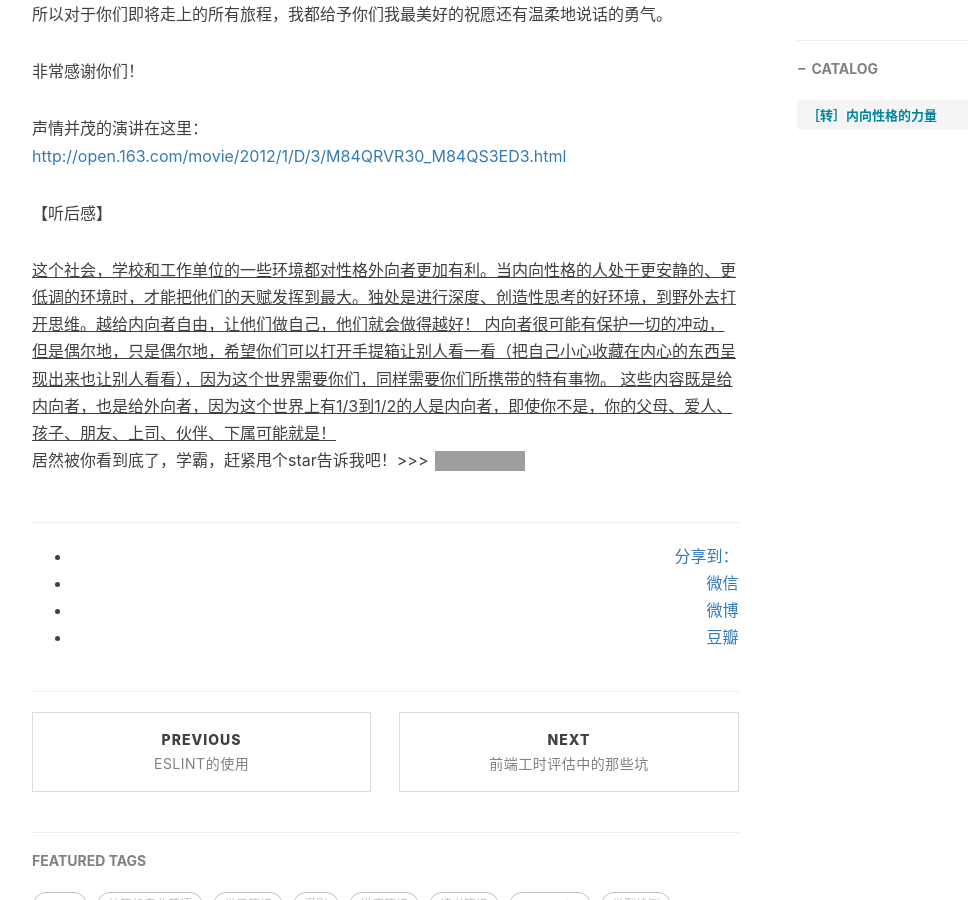
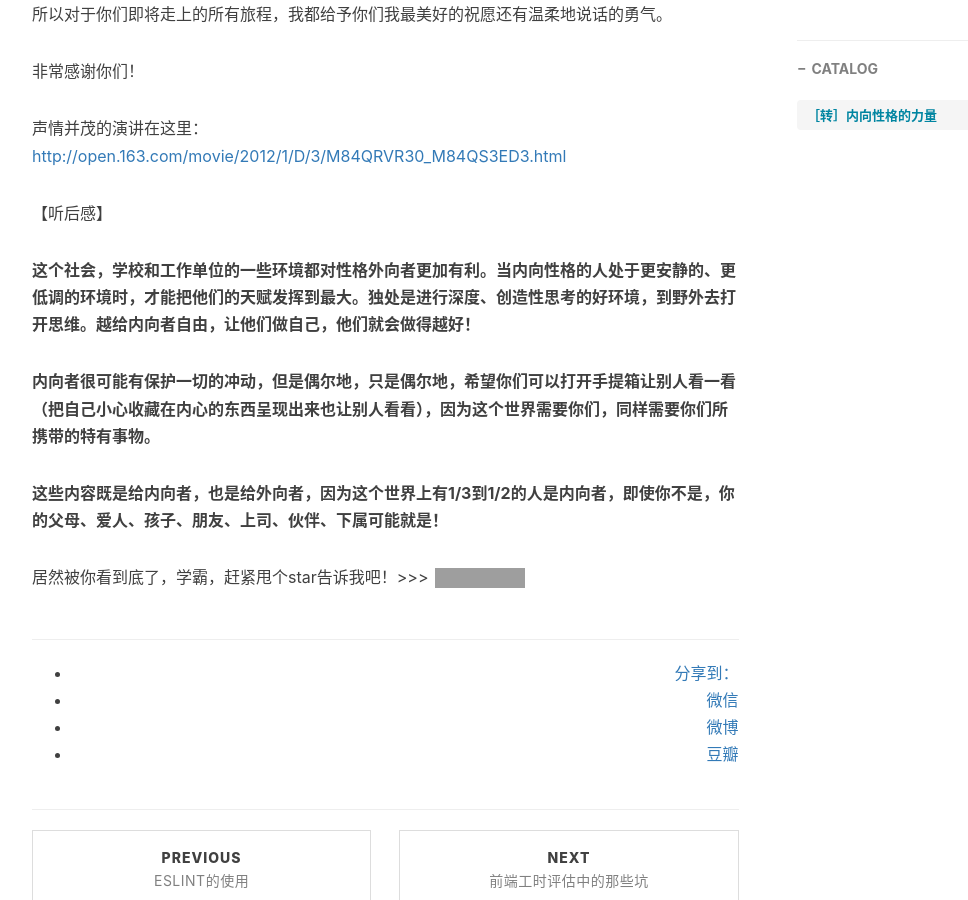
Before and after one commit to mobilesite/mobilesite.github.io, a Jekyll site: the page built from _posts/2016-07-08-the-power-of-introverts.md, in a window 1280 px wide and 900 px high, scrolled down 2929 px. Shown: the whole window, without its empty margins (233-1201 px from the left). Built offline with Jekyll 4.4.1, drawn with Linux system fonts in a browser that asks for light colours; nearby versions of some CDN libraries; comment, search, counter and statistics services are not loaded; grey boxes are pictures that could not be loaded.

Commit message:
'update'

```diff
--- a/_posts/2016-07-08-the-power-of-introverts.md
+++ b/_posts/2016-07-08-the-power-of-introverts.md
@@ -65,10 +65,8 @@ tags:
 
 【听后感】
 
-<div style="text-decoration:underline;">
-这个社会，学校和工作单位的一些环境都对性格外向者更加有利。当内向性格的人处于更安静的、更低调的环境时，才能把他们的天赋发挥到最大。独处是进行深度、创造性思考的好环境，到野外去打开思维。越给内向者自由，让他们做自己，他们就会做得越好！
+**这个社会，学校和工作单位的一些环境都对性格外向者更加有利。当内向性格的人处于更安静的、更低调的环境时，才能把他们的天赋发挥到最大。独处是进行深度、创造性思考的好环境，到野外去打开思维。越给内向者自由，让他们做自己，他们就会做得越好！**
 
-内向者很可能有保护一切的冲动，但是偶尔地，只是偶尔地，希望你们可以打开手提箱让别人看一看（把自己小心收藏在内心的东西呈现出来也让别人看看），因为这个世界需要你们，同样需要你们所携带的特有事物。
+**内向者很可能有保护一切的冲动，但是偶尔地，只是偶尔地，希望你们可以打开手提箱让别人看一看（把自己小心收藏在内心的东西呈现出来也让别人看看），因为这个世界需要你们，同样需要你们所携带的特有事物。**
 
-这些内容既是给内向者，也是给外向者，因为这个世界上有1/3到1/2的人是内向者，即使你不是，你的父母、爱人、孩子、朋友、上司、伙伴、下属可能就是！
-<div>
+**这些内容既是给内向者，也是给外向者，因为这个世界上有1/3到1/2的人是内向者，即使你不是，你的父母、爱人、孩子、朋友、上司、伙伴、下属可能就是！**
```
